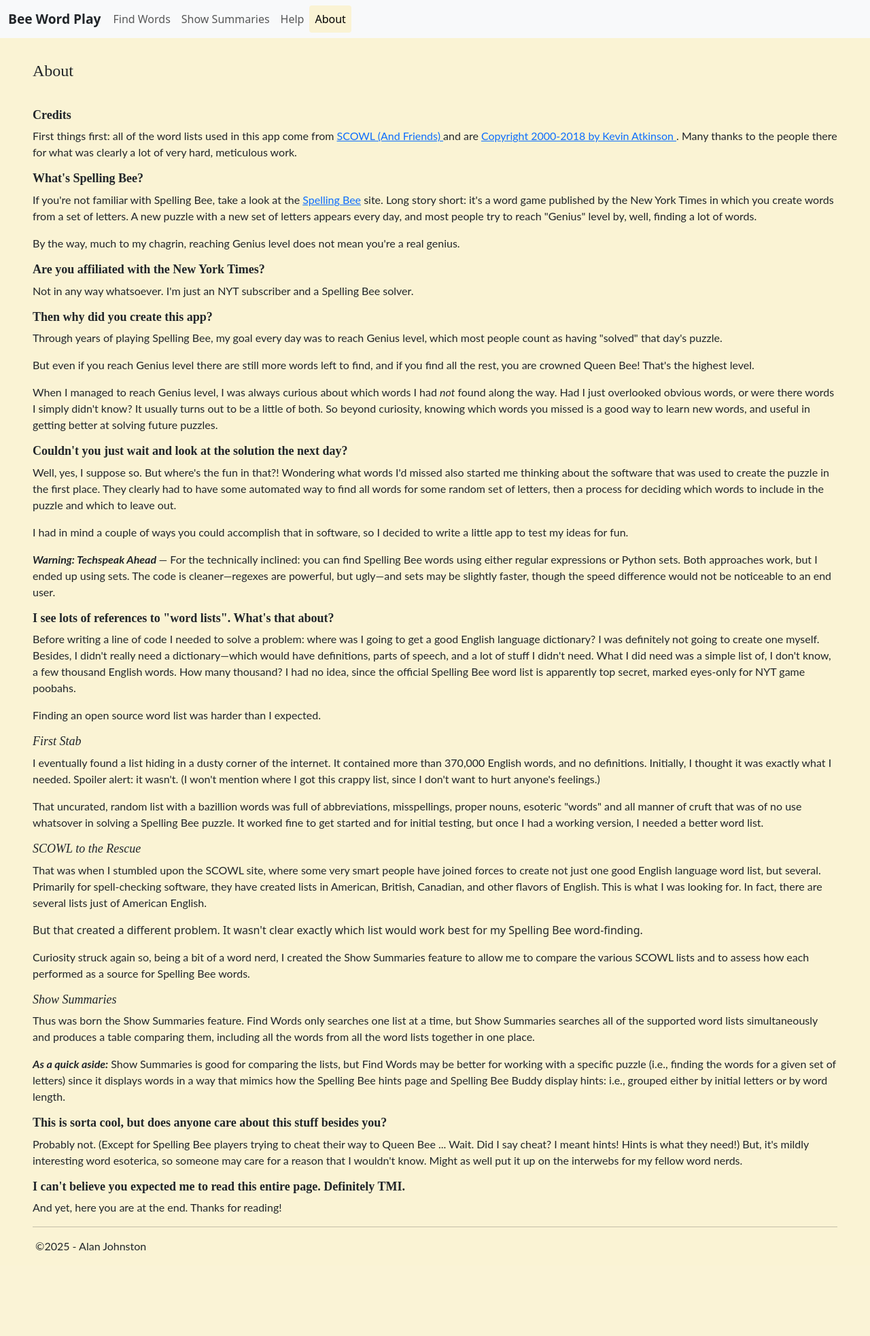
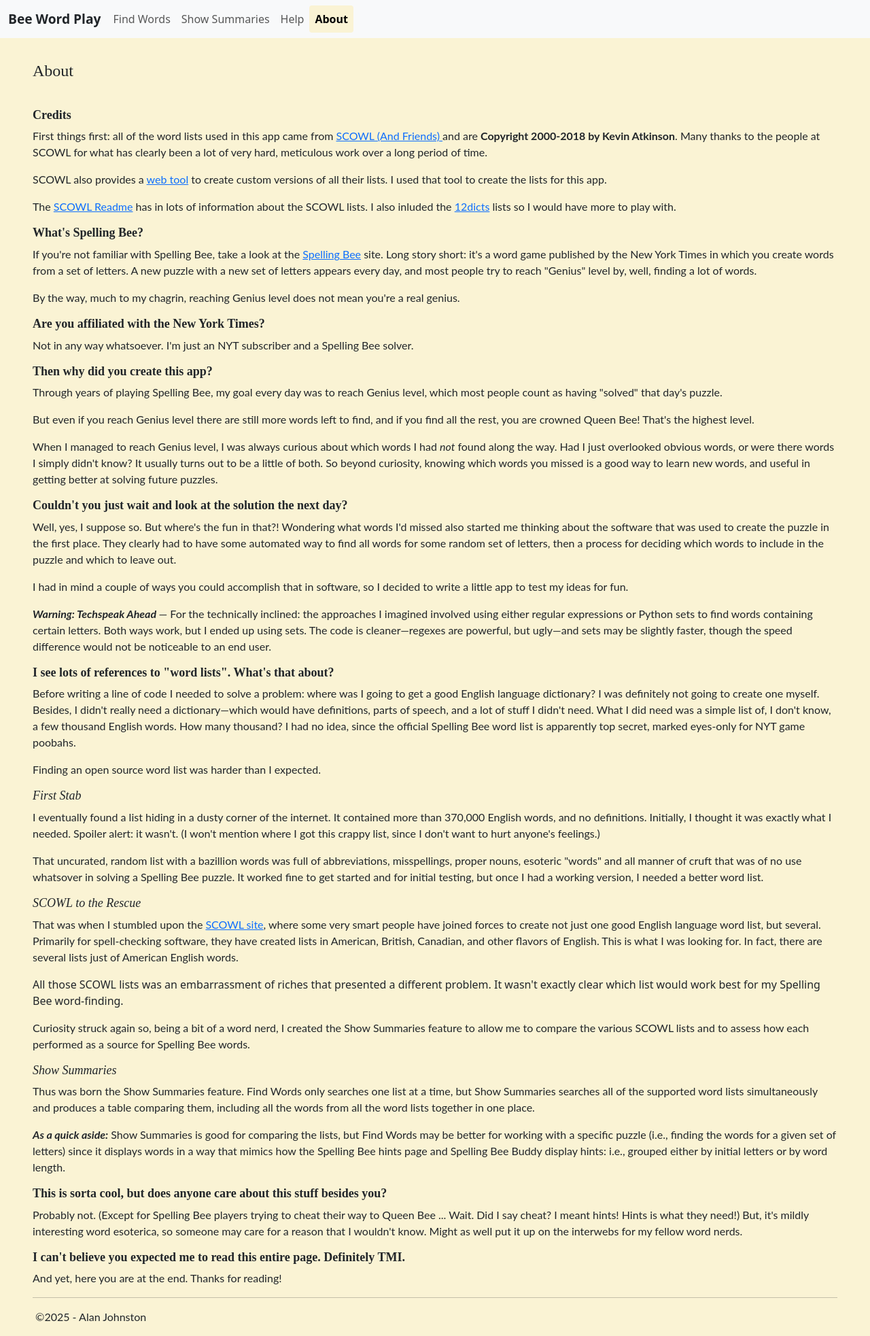
Before and after one commit to adj7388/workerbee, a Flask app: page /about/ in a window 1280 px wide. Shown: the whole page at 68% size. Before the commit the page ends 1839 px from the top, so only its background shows below. Run offline with Flask 3, Linux system fonts and the light colour scheme.

Commit message:
Bold font for active menu, working links to SCOWL,

```diff
--- a/workerbee/static/site.css
+++ b/workerbee/static/site.css
@@ -115,6 +115,7 @@ td.letters {
 
 .nav-link.active {
     color: black !important;
+    font-weight: bold;
     background-color: #faf3d4;
     border-radius: 0.25rem;
 }
--- a/workerbee/templates/about.html
+++ b/workerbee/templates/about.html
@@ -5,15 +5,25 @@
     {{ page_banner(text="About") }}
     <h2>Credits</h2>
         <p>
-            First things first: all of the word lists used in this app come from
+            First things first: all of the word lists used in this app came from
             <a href="http://wordlist.aspell.net/" target="_blank">
                 SCOWL (And Friends)
             </a>
-            and are
-            <a href="http://wordlist.aspell.net/scowl-readme/" target="_blank">
-                Copyright 2000-2018 by Kevin Atkinson
-            </a>. Many thanks to the people there for what was clearly a lot
-            of very hard, meticulous work.
+            and are <span style="font-weight: bold;">Copyright 2000-2018 by Kevin Atkinson</span>.
+            Many thanks to the people at SCOWL for what has clearly been a lot
+            of very hard, meticulous work over a long period of time.
+        </p>
+        <p>
+            SCOWL also provides a
+            <a href="http://app.aspell.net/create" target="_blank"> web tool</a>
+            to create custom versions of all their lists. I used that tool to create
+            the lists for this app.
+        </p>
+        <p>
+            The <a href="http://wordlist.aspell.net/scowl-readme/" target="_blank">SCOWL Readme</a>
+            has in lots of information about the SCOWL lists. I also inluded the
+            <a href="http://wordlist.aspell.net/12dicts/" target="_blank">12dicts</a> lists so
+            I would have more to play with.
         </p>
     <h2>What's Spelling Bee?</h2>
         <p>
@@ -68,9 +78,9 @@
         </p>
         <p>
             <span style="font-style: italic; font-weight: bold">Warning: Techspeak Ahead </span>
-            &mdash; For the technically inclined: you can find Spelling Bee words
-            using either regular expressions or Python sets.
-            Both approaches work, but I ended up using sets. The code is cleaner&mdash;regexes are
+            &mdash; For the technically inclined: the approaches I imagined involved using
+            either regular expressions or Python sets to find words containing certain letters.
+            Both ways work, but I ended up using sets. The code is cleaner&mdash;regexes are
             powerful, but ugly&mdash;and sets may be slightly faster, though the speed difference
             would not be noticeable to an end user.
         </p>
@@ -103,14 +113,16 @@
         </p>
     <h3>SCOWL to the Rescue</h3>
         <p>
-            That was when I stumbled upon the SCOWL site, where some very smart people have
+            That was when I stumbled upon the
+            <a href="http://wordlist.aspell.net/" target="_blank">SCOWL site</a>, where some
+            very smart people have
             joined forces to create not just one good English language word list, but several.
             Primarily for spell-checking software, they have created lists in
             American, British, Canadian, and other flavors of English. This is what I was
-            looking for. In fact, there are several lists just of American English.
+            looking for. In fact, there are several lists just of American English words.
         </p>
-            But that created a different problem. It wasn't clear exactly which list
-            would work best for my Spelling Bee word-finding.
+            All those SCOWL lists was an embarrassment of riches that presented a different problem.
+            It wasn't exactly clear which list would work best for my Spelling Bee word-finding.
         </p>
         <p>
             Curiosity struck again so, being a bit of a word nerd,
--- a/workerbee/templates/help.html
+++ b/workerbee/templates/help.html
@@ -10,12 +10,12 @@
         There are two primary features:
     </p>
     <p>
-        <span style="font-weight: bold; font-size: small;">Find Words</span>: enter letters
+        <span style="font-weight: bold;">Find Words</span>: enter letters
         &agrave; la Spelling Bee, and the app uses those letters to look for words
         in the word list of your choice.
     </p>
     <p>
-        <span style="font-weight: bold; font-size: small;">Show Summaries</span>: similar to Find Words, except that
+        <span style="font-weight: bold;">Show Summaries</span>: similar to Find Words, except that
         it searches all word lists in one go, displays a summary of what it finds in each list,
         optionally including all the words found in each list.
     </p>
```
